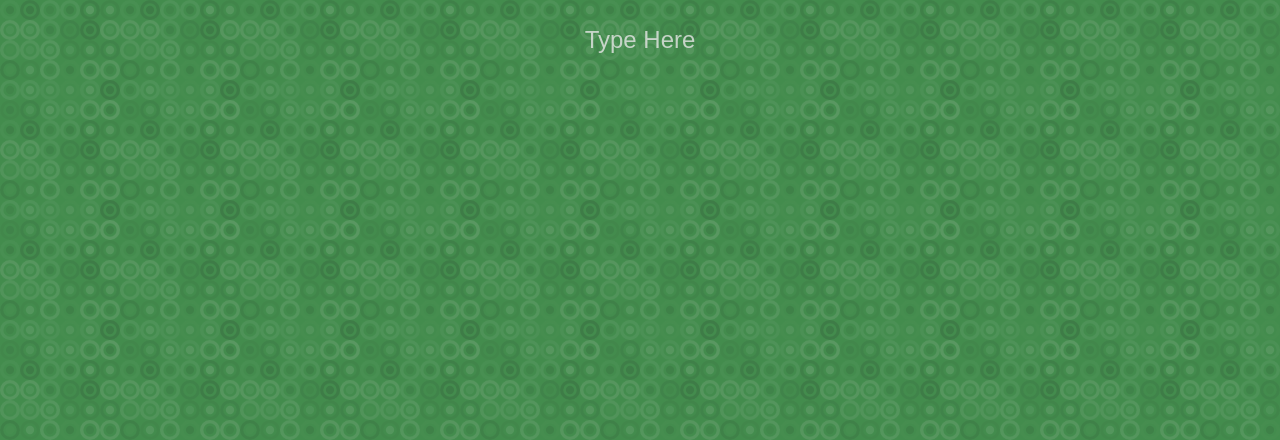
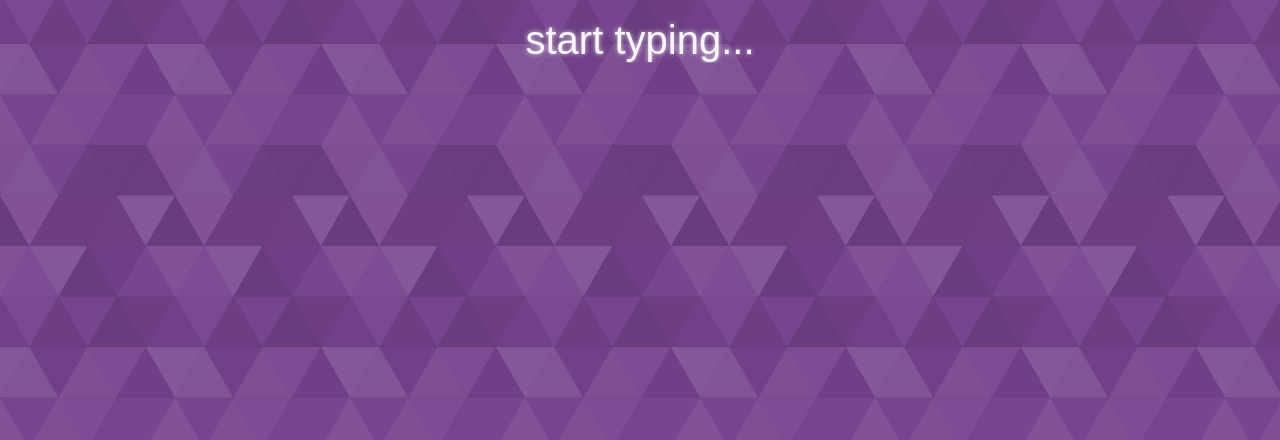
Before and after one commit to btmills/geopattern, a website: page geopattern.html in a window 1280 px wide. Shown: the part 360-800 px from the top of the page. Drawn offline with Linux system fonts and the light colour scheme.

Commit message:
Add GitHub banner and update styles

```diff
--- a/css/geopattern.css
+++ b/css/geopattern.css
@@ -3,7 +3,7 @@ body, html {
 	padding: 0;
 	width: 100%;
 	height: 100%;
-	font-size: 18pt;
+	font-size: 30pt;
 	background: #7f7f7f;
 }
 
@@ -20,11 +20,12 @@ body, html {
 
 input {
 	text-align: center;
-	color: rgba(230, 230, 230, 0.8);
+	color: #f7f7f7;
 	background: rgba(0, 0, 0, 0);
 	border: 0;
 	outline: 0;
 	font-size: inherit;
+	text-shadow: 0 0 5px rgba(255, 255, 255, 0.75);
 }
 
 input::-ms-clear {
--- a/geopattern.html
+++ b/geopattern.html
@@ -9,7 +9,9 @@
 <body>
 	<div id="bg-0" class="js-geopattern"></div>
 	<div id="bg-1" class="js-geopattern"></div>
-	<input type="text" id="string" value="Type Here" autocomplete="off" />
+	<input type="text" id="string" value="  start typing...  " autocomplete="off" />
+	<a href="https://github.com/btmills/geopattern"><img style="position: absolute; top: 0; right: 0; border: 0;" src="https://camo.githubusercontent.com/52760788cde945287fbb584134c4cbc2bc36f904/68747470733a2f2f73332e616d617a6f6e6177732e636f6d2f6769746875622f726962626f6e732f666f726b6d655f72696768745f77686974655f6666666666662e706e67" alt="Fork me on GitHub" data-canonical-src="https://s3.amazonaws.com/github/ribbons/forkme_right_white_ffffff.png"></a>
+
 	<script src="js/jquery.min.js"></script>
 	<script src="js/geopattern.min.js"></script>
 	<script>
@@ -62,7 +64,7 @@
 		// Some browsers persist field values between refresh
 		$(function () {
 			$('#string')
-				.val('Type Here')
+				.val('  start typing...  ')
 				.focus();
 			changeEvent.trigger();
 		});
```
Also changed, not shown: index.html (+4 -2 lines).
